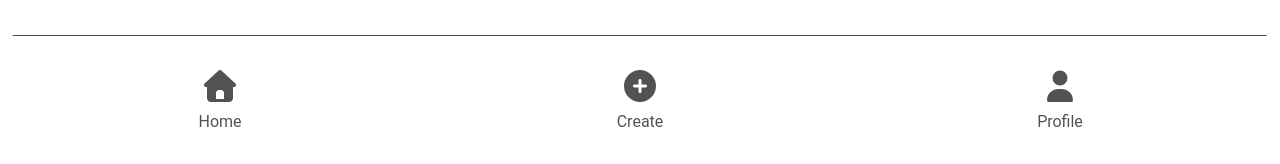
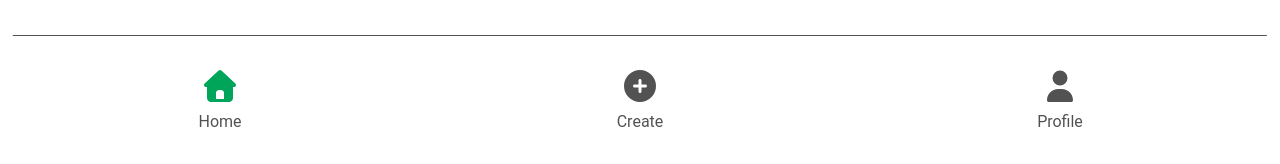
Before and after one commit to ticinovicsara/SportsBud, a React (Vite) app in the folder apps/frontend/: page / in a window 1280 px wide. Shown: the part 633-797 px from the top of the page. Built offline with nearby package versions, Linux system fonts and the light colour scheme.

Commit message:
add color and links to icons

```diff
--- a/apps/frontend/src/components/NavBar/NavBar.jsx
+++ b/apps/frontend/src/components/NavBar/NavBar.jsx
@@ -1,22 +1,38 @@
 import styles from './navbar.module.css';
 import { FontAwesomeIcon } from '@fortawesome/react-fontawesome';
 import { faHouse, faCirclePlus, faUser } from '@fortawesome/free-solid-svg-icons';
+import { useLocation } from 'react-router-dom';
+import { NavLink } from 'react-router-dom';
 
 const NavBar = () => {
+  const location = useLocation();
+
+  const isActive = (path) => {
+    return location.pathname === path;
+  };
+
   return (
     <nav className={styles['navbar-container']}>
       <ul className={styles['navbar-items']}>
-        <li className={styles['navbar-item']}>
+        <li className={`${styles['navbar-item']} ${isActive('/') ? styles.active : ''}`}>
+          <NavLink to="/" end>
             <FontAwesomeIcon icon={faHouse} className={styles['navbar-icon']} />
             <p>Home</p>
+          </NavLink>
         </li>
-        <li className={styles['navbar-item']}>
+        <li
+          className={`${styles['navbar-item']} ${isActive('/create-event') ? styles.active : ''}`}
+        >
+          <NavLink to="/create-event" end>
             <FontAwesomeIcon icon={faCirclePlus} className={styles['navbar-icon']} />
             <p>Create</p>
+          </NavLink>
         </li>
-        <li className={styles['navbar-item']}>
+        <li className={`${styles['navbar-item']} ${isActive('/profile') ? styles.active : ''}`}>
+          <NavLink to="/profile" end>
             <FontAwesomeIcon icon={faUser} className={styles['navbar-icon']} />
             <p>Profile</p>
+          </NavLink>
         </li>
       </ul>
     </nav>
--- a/apps/frontend/src/components/NavBar/navbar.module.css
+++ b/apps/frontend/src/components/NavBar/navbar.module.css
@@ -36,6 +36,15 @@
   list-style-type: none;
 }
 
+.navbar-item a {
+  color: inherit;
+  text-decoration: none;
+}
+
 .navbar-icon {
   scale: 2;
 }
+
+.active .navbar-icon {
+  color: var(--color-primary-green);
+}
```
Also changed, not shown: apps/frontend/eslint.config.js (+14 -13 lines). Lines whose indentation alone changed are shown as unchanged.
